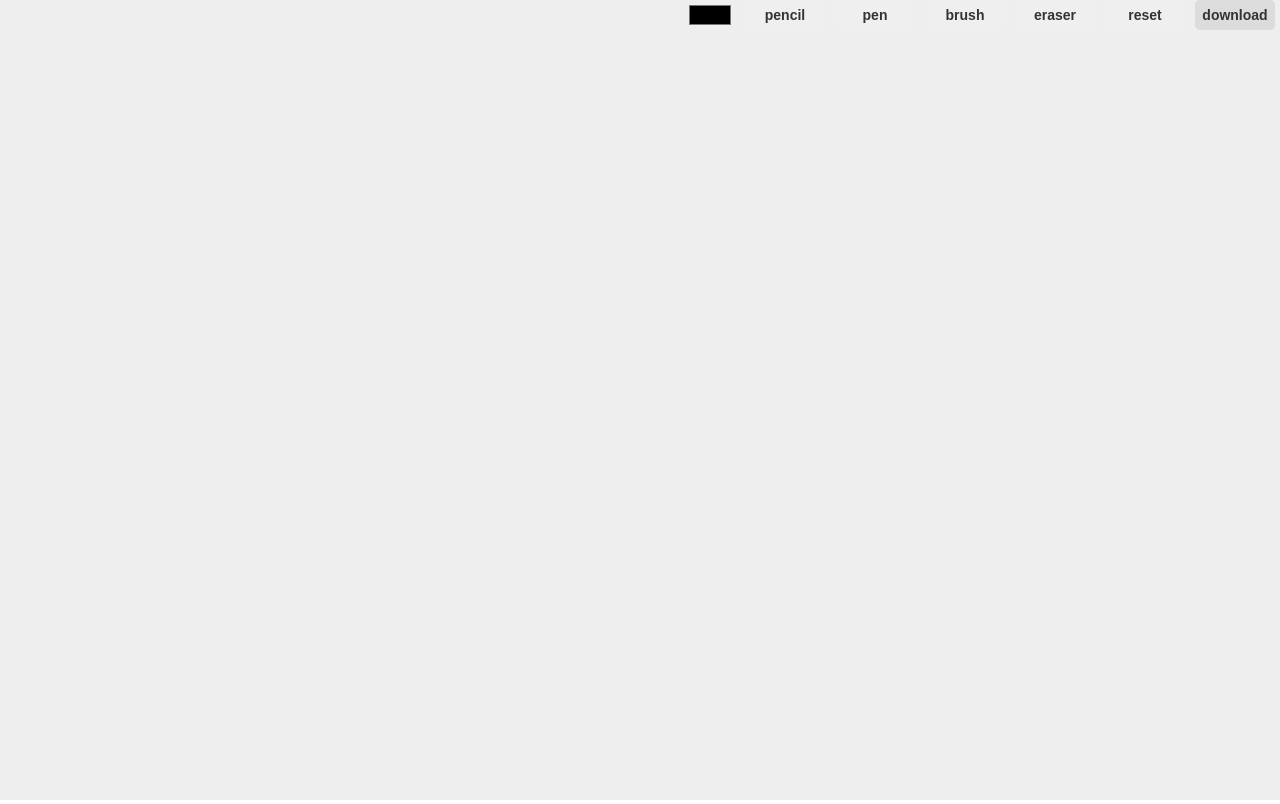
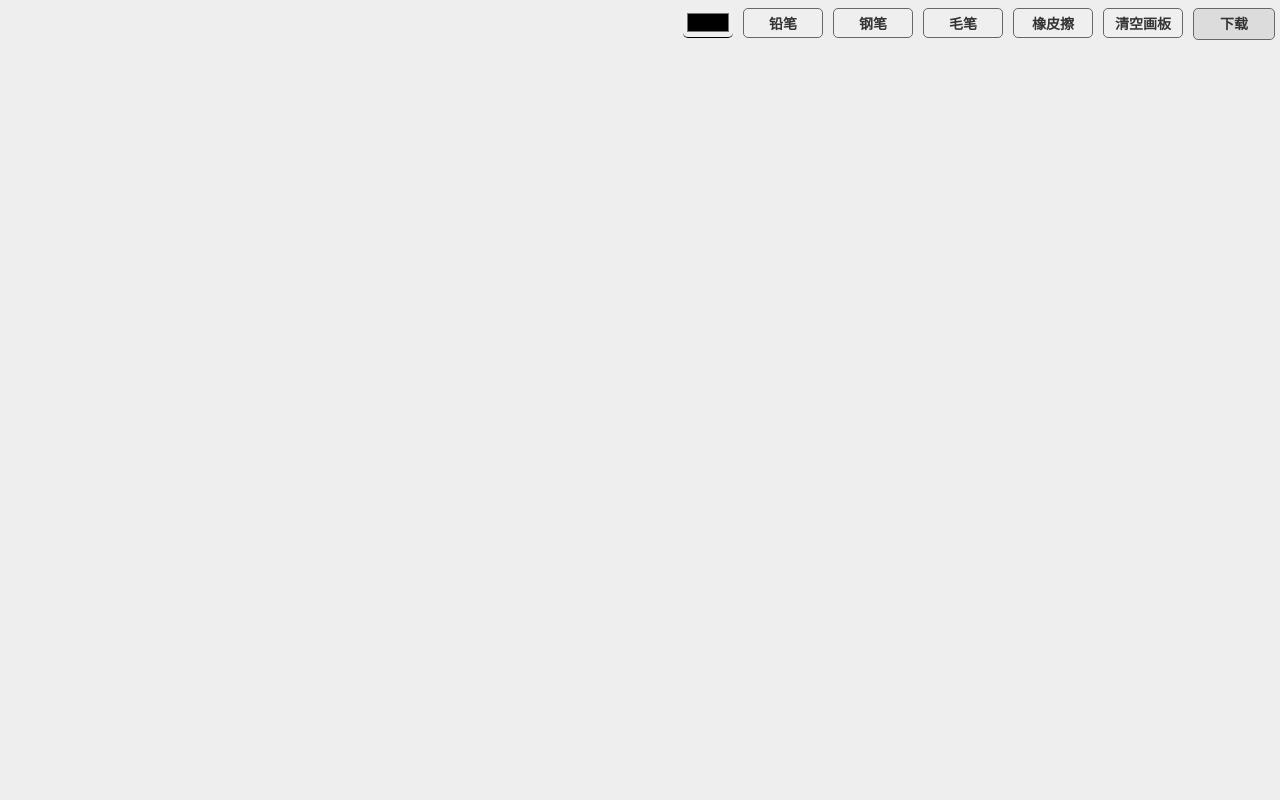
Before and after one commit to KailoveQ/canvas-drawing-board-1, a plain HTML site: page index.html in a window 1280 px wide. Drawn offline with Linux system fonts and the light colour scheme.

```diff
--- a/index.html
+++ b/index.html
@@ -9,12 +9,12 @@
 </head>
 <body>
 	<aside>
-		<a download class="download">download</a>
-		<button class="reset">reset</button>
-		<button class="eraser">eraser</button>
-		<button class="brush">brush</button>
-		<button class="pen">pen</button>
-		<button class="pencil">pencil</button>
+		<a download class="download">下载</a>
+		<button class="reset">清空画板</button>
+		<button class="eraser">橡皮擦</button>
+		<button class="brush">毛笔</button>
+		<button class="pen">钢笔</button>
+		<button class="pencil">铅笔</button>
 		<input type="color" class="color">
 	</aside>
 	<canvas></canvas>
--- a/style.css
+++ b/style.css
@@ -21,6 +21,7 @@ canvas.eraser{
 	cursor: url("./eraser.png"), default;
 }
 aside{
+	margin-top: 8px;
 	position: fixed;
 	top: 0;
 	left: 0;
@@ -41,11 +42,16 @@ aside > *{
 	display: block;
 	border-radius: 5px;
 }
+aside > input{
+	border: 1px none black;
+	border-bottom-style: solid;
+}
 aside > *:hover{
 	cursor: pointer;
 }
 button,a{
 	width: 80px;
+	border: 1px solid #696666;
 }
 a{
 	color: #333;
```
